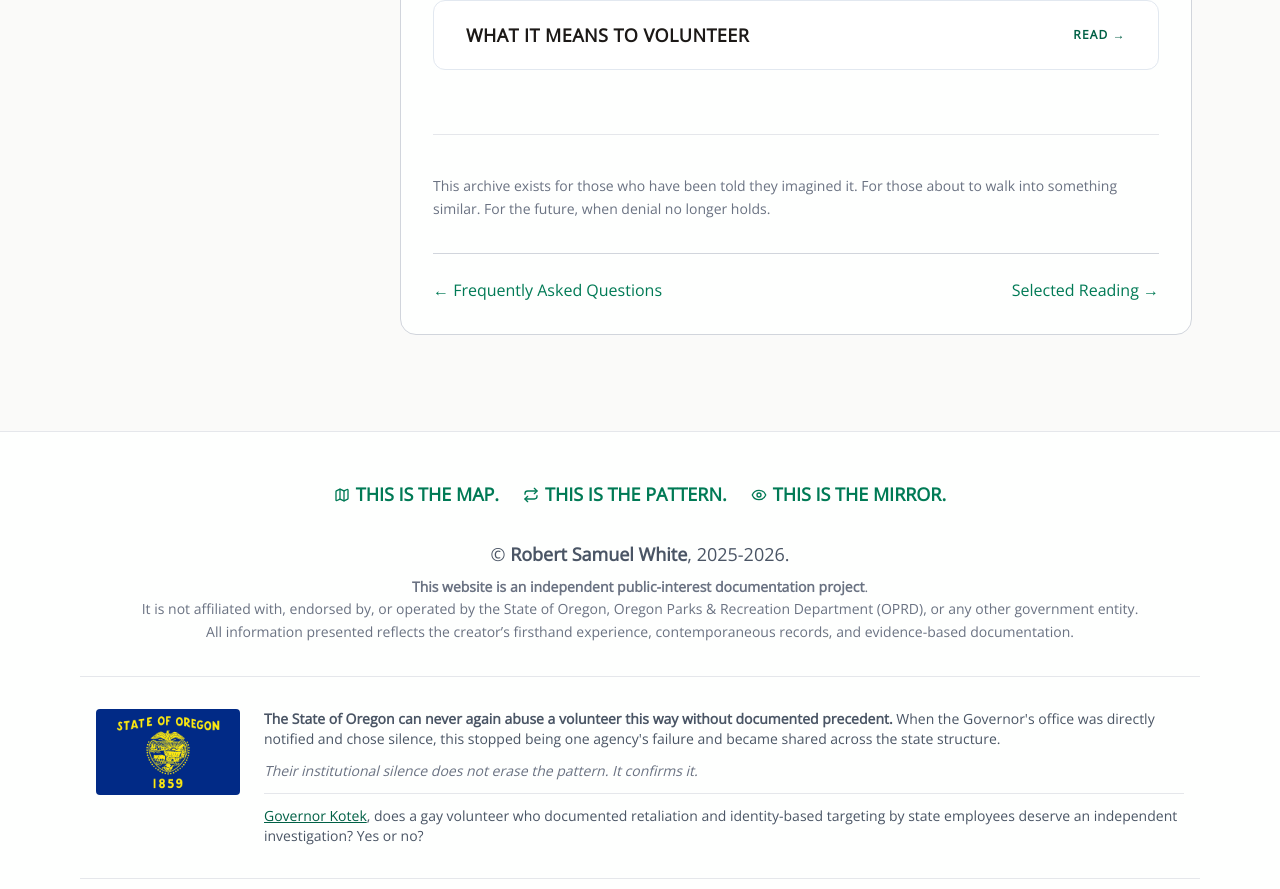
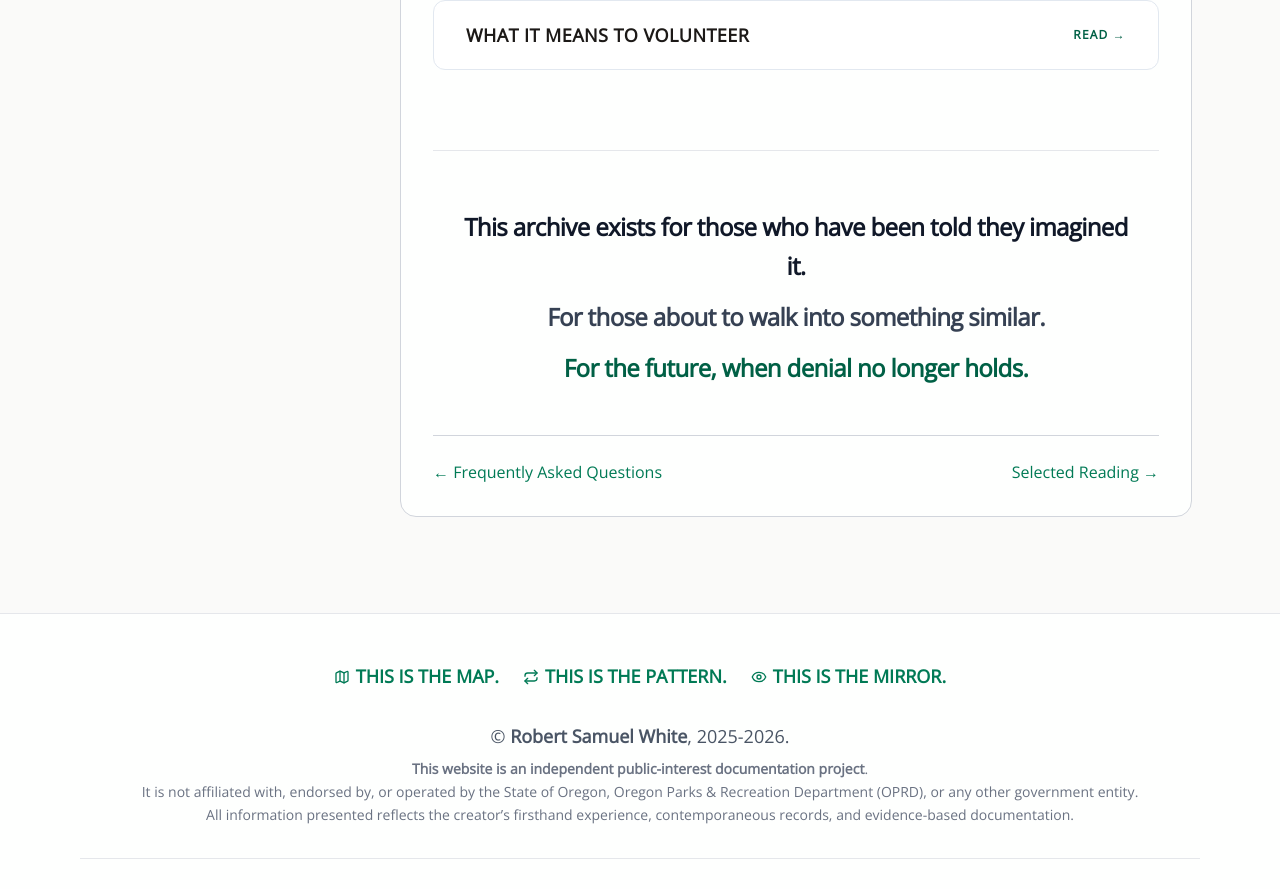
Before and after one commit to rswfire/rswfire.oprd, a Next.js app: page /for-volunteers in a window 1280 px wide. Shown: the part 8100-8989 px from the top of the page. Built offline with nearby package versions, Linux system fonts and the light colour scheme.

Commit message:
Closing statement: three lines, large and centered

```diff
--- a/app/(archive)/for-volunteers/page.tsx
+++ b/app/(archive)/for-volunteers/page.tsx
@@ -308,9 +308,11 @@ export default function ForVolunteersPage() {
                 </div>
             </details>
 
-            <div className="mt-16 border-t border-gray-200 pt-10">
-                <p className="text-sm text-gray-500 leading-relaxed">
-                    This archive exists for those who have been told they imagined it. For those about to walk into something similar. For the future, when denial no longer holds.
+            <div className="mt-20 border-t border-gray-200 pt-14 pb-4 text-center">
+                <p className="mx-auto max-w-2xl text-xl sm:text-2xl font-semibold leading-relaxed tracking-tight text-gray-900">
+                    This archive exists for those who have been told they imagined it.
+                    <span className="block mt-3 text-gray-700">For those about to walk into something similar.</span>
+                    <span className="block mt-3 text-emerald-800">For the future, when denial no longer holds.</span>
                 </p>
             </div>
 
```
